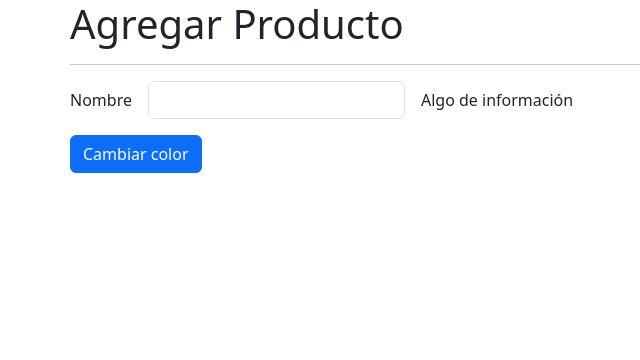
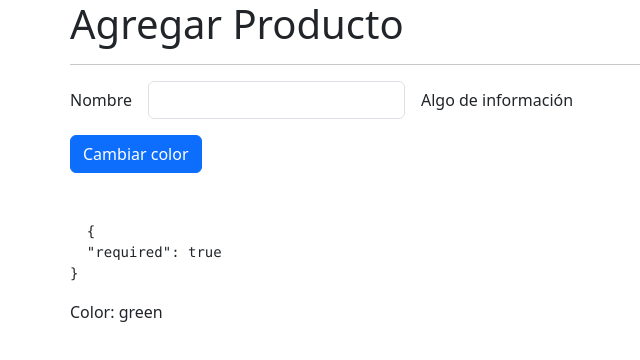
Before and after one commit to Angular-Course-Sergio/directiveSignalsApp, an Angular app: page /products/product in a window 1280 px wide. Shown: the top 360 px of the page, without its empty margins (12-652 px from the left). Built offline with nearby package versions, Linux system fonts and the light colour scheme.

Commit message:
Formulario reactivo tradicional

```diff
--- a/src/app/products/pages/product-page/product-page.component.html
+++ b/src/app/products/pages/product-page/product-page.component.html
@@ -1,13 +1,13 @@
 <h1>Agregar Producto</h1>
 <hr />
 
-<form>
+<form [formGroup]="myForm">
   <div class="row g-3 align-items-center mb-3">
     <div class="col-auto">
       <label>Nombre</label>
     </div>
     <div class="col-auto">
-      <input type="text" class="form-control" />
+      <input type="text" class="form-control" formControlName="name" />
     </div>
     <div class="col-auto">
       <span>Algo de información</span>
@@ -16,7 +16,14 @@
 
   <div class="row">
     <div class="col">
-      <button class="btn btn-primary">Cambiar color</button>
+      <button (click)="changeColor()" class="btn btn-primary">
+        Cambiar color
+      </button>
     </div>
   </div>
 </form>
+
+<pre class="mt-5">
+  {{ myForm.get("name")?.errors | json }}
+</pre>
+<p>Color: {{ color }}</p>
--- a/src/app/products/pages/product-page/product-page.component.ts
+++ b/src/app/products/pages/product-page/product-page.component.ts
@@ -1,9 +1,24 @@
-import { Component } from '@angular/core';
+import { Component, inject } from '@angular/core';
+import { FormBuilder, FormGroup, Validators } from '@angular/forms';
 
 @Component({
   templateUrl: './product-page.component.html',
-  styleUrl: './product-page.component.css'
+  styleUrl: './product-page.component.css',
 })
 export class ProductPageComponent {
+  private fb = inject(FormBuilder);
 
+  public color: string = 'green';
+  public myForm: FormGroup = this.fb.group({
+    name: [
+      '',
+      [Validators.required, Validators.minLength(6), Validators.email],
+    ],
+  });
+
+  changeColor() {
+    this.color = '#xxxxxx'.replace(/x/g, (y) =>
+      ((Math.random() * 16) | 0).toString(16)
+    );
+  }
 }
```
Also changed, not shown: src/app/products/products.module.ts (+3 -4 lines).
